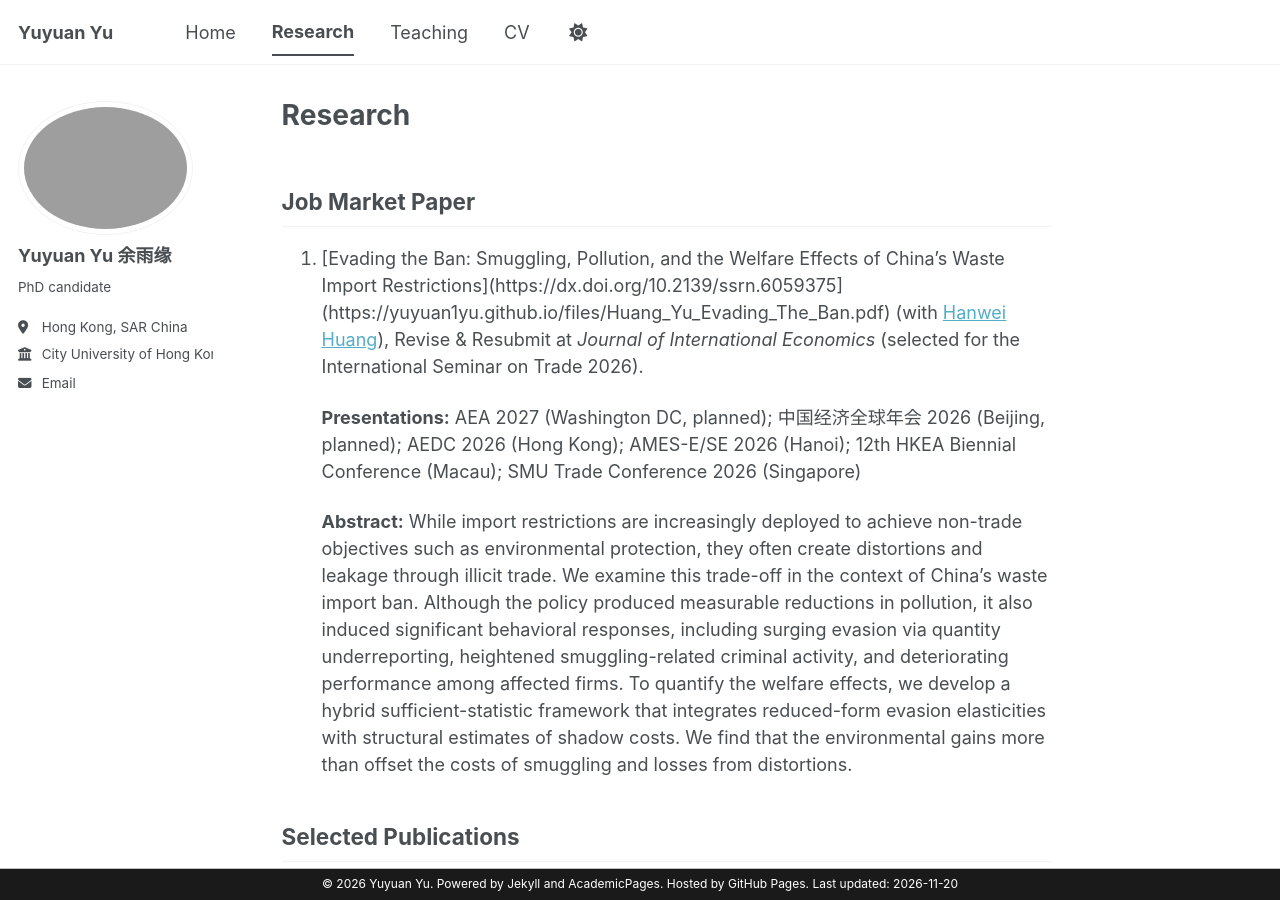
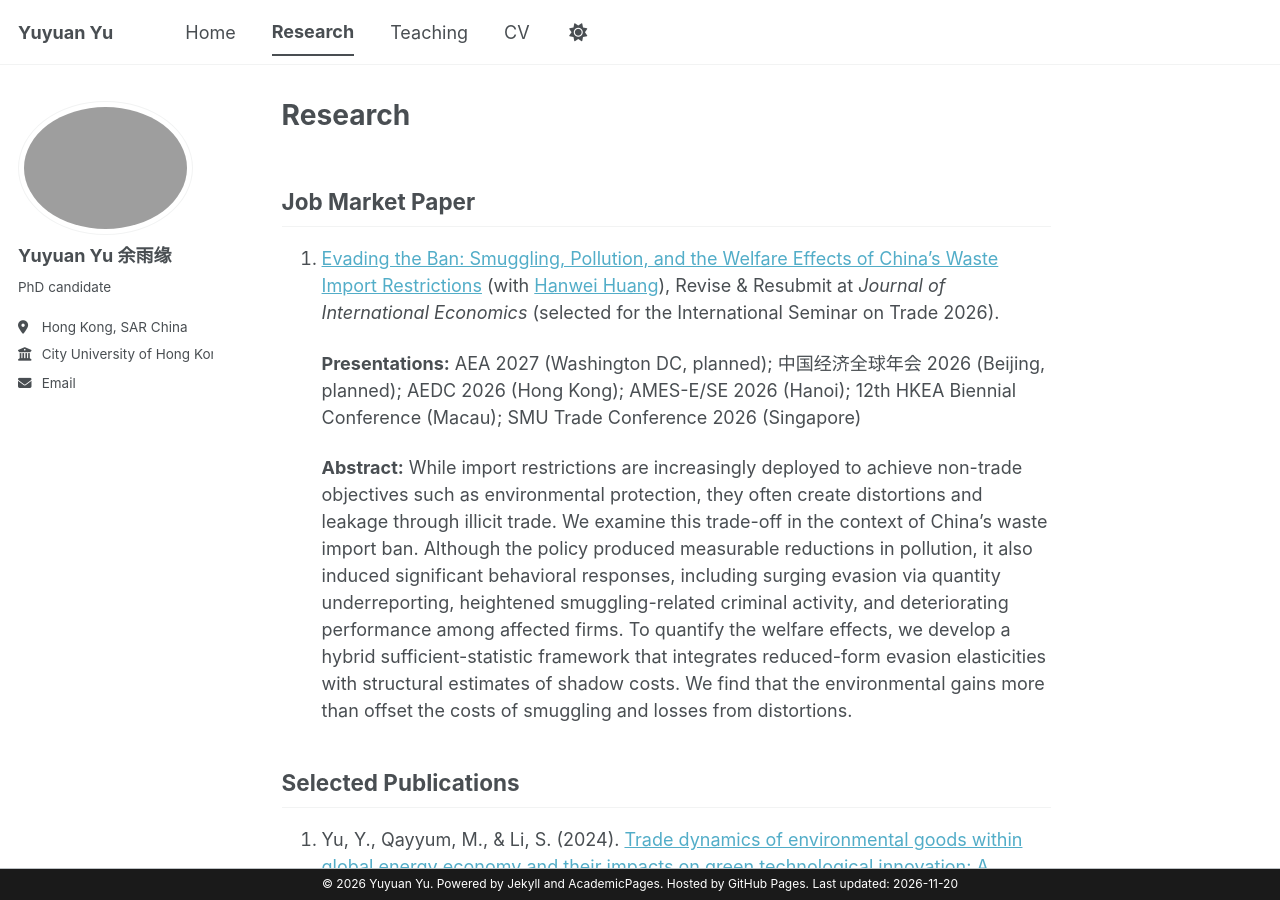
Before and after one commit to yuyuan1yu/yuyuan1yu.github.io, a Jekyll site: the page built from _pages/research.md, in a window 1280 px wide and 900 px high. Built offline with Jekyll 4.4.1, drawn with Linux system fonts in a browser that asks for light colours; a style sheet for code colours, icons or effects is not loaded; part of the change alters nothing that is shown.

Commit message:
Update research.md

```diff
--- a/_pages/research.md
+++ b/_pages/research.md
@@ -7,7 +7,7 @@ author_profile: true
 
 ## Job Market Paper
 
-1. [Evading the Ban: Smuggling, Pollution, and the Welfare Effects of China's Waste Import Restrictions](https://dx.doi.org/10.2139/ssrn.6059375](https://yuyuan1yu.github.io/files/Huang_Yu_Evading_The_Ban.pdf) (with [Hanwei Huang](https://sites.google.com/site/chinahanweihuang/home)), Revise & Resubmit at *Journal of International Economics* (selected for the International Seminar on Trade 2026).
+1. [Evading the Ban: Smuggling, Pollution, and the Welfare Effects of China's Waste Import Restrictions](https://yuyuan1yu.github.io/files/Huang_Yu_Evading_The_Ban.pdf) (with [Hanwei Huang](https://sites.google.com/site/chinahanweihuang/home)), Revise & Resubmit at *Journal of International Economics* (selected for the International Seminar on Trade 2026).
 
    **Presentations:** AEA 2027 (Washington DC, planned); 中国经济全球年会 2026 (Beijing, planned); AEDC 2026 (Hong Kong); AMES-E/SE 2026 (Hanoi); 12th HKEA Biennial Conference (Macau); SMU Trade Conference 2026 (Singapore)
 
```
